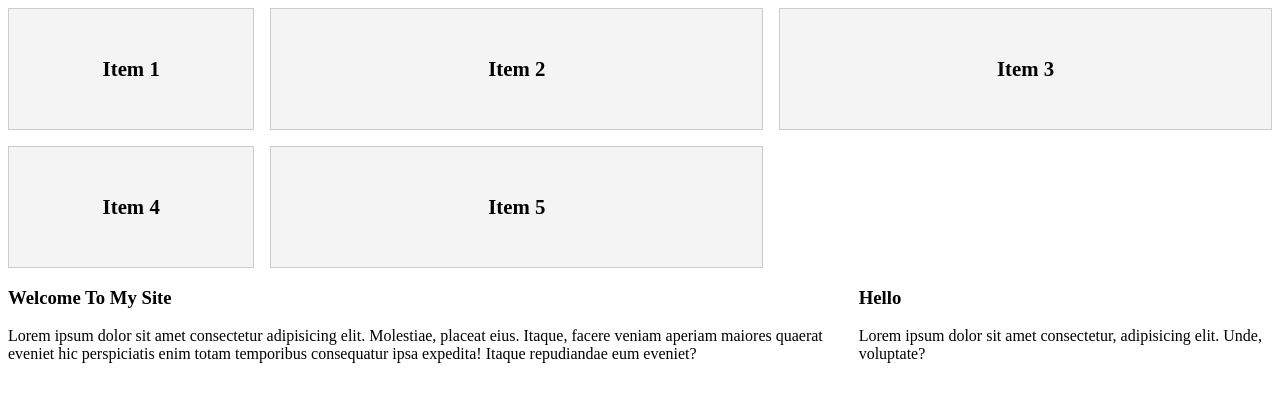
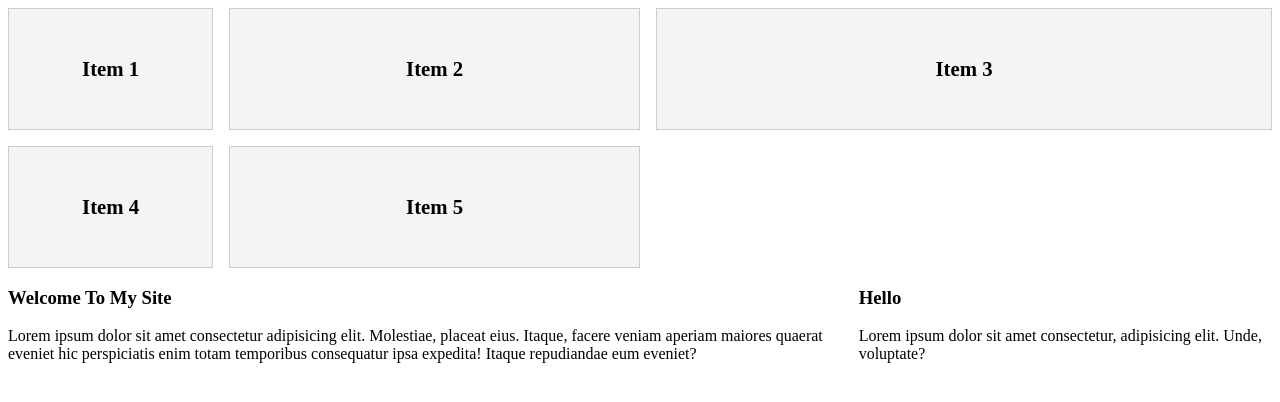
Before and after one commit to kennethchong39/HTML-CSS, a plain HTML site: page CSSGrid/01_grid_columns.html in a window 1280 px wide. Drawn offline with Linux system fonts and the light colour scheme.

Commit message:
Updated Grid

```diff
--- a/CSSGrid/01_grid_columns.html
+++ b/CSSGrid/01_grid_columns.html
@@ -10,7 +10,7 @@
         /* grid-template-columns: 200px auto 200px; */
         /* grid-template-columns: auto auto auto; */
         /* grid-template-columns: repeat(3, auto); */
-        grid-template-columns: 1fr 2fr 2fr;
+        grid-template-columns: 1fr 2fr 3fr;
         grid-gap: 1rem;
       }
       .item {
```
Also changed, not shown: CSSGrid/02_grid_rows.html (+2 -5 lines), CSSGrid/03_grid_span.html (+4 -5 lines), CSSSection/09_menus.html (+5 -5 lines).
